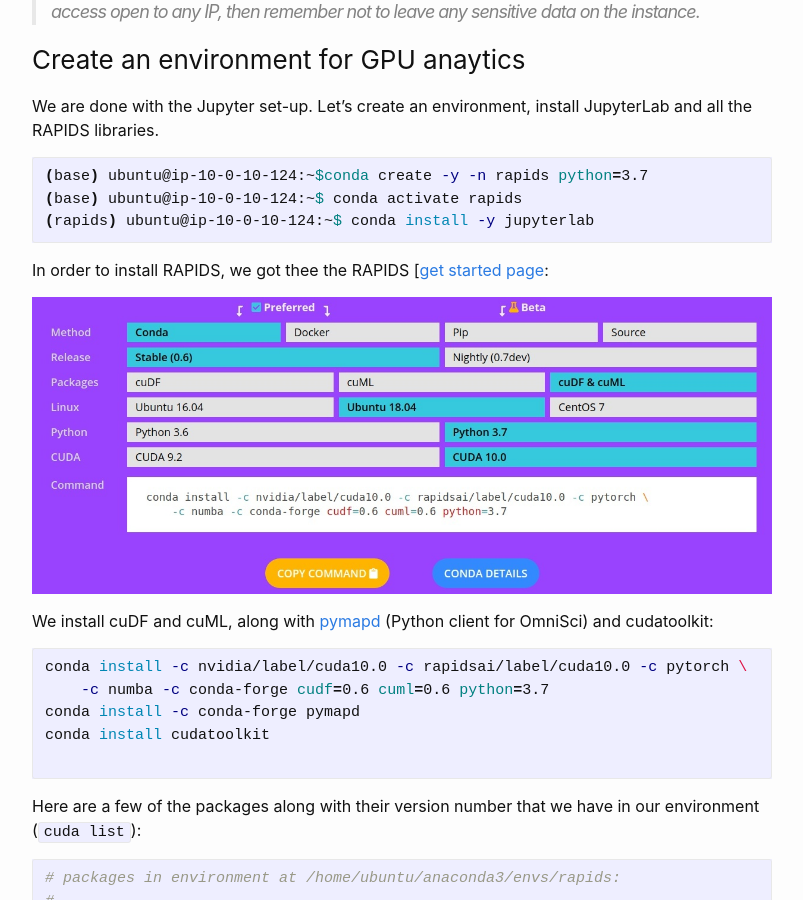
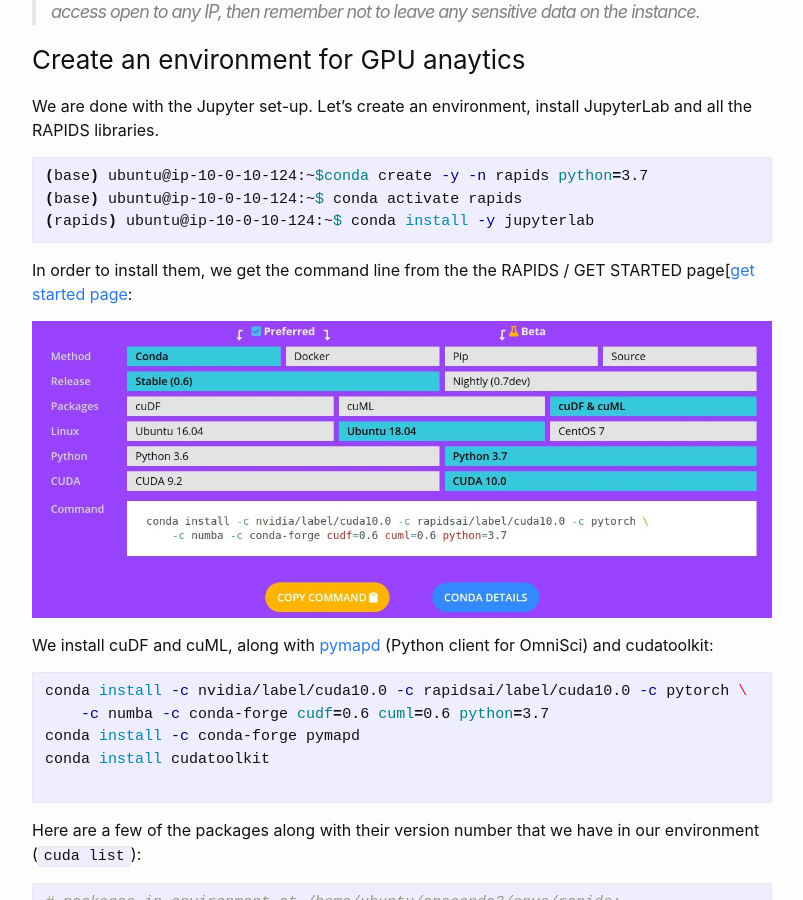
Before and after one commit to aetperf/aetperf.github.io, a Jekyll site: the page built from _posts/2019-05-06-GPU-Analytics-Ep-2,-Load-some-data-from-OmniSci-into-a-GPU-dataframe.md, in a window 1280 px wide and 900 px high, scrolled down 4808 px. Shown: the whole window, without its empty margins (238-1041 px from the left). Built offline with Jekyll 4.4.1, drawn with Linux system fonts in a browser that asks for light colours.

Commit message:
fixed a typo

````diff
--- a/_posts/2019-05-06-GPU-Analytics-Ep-2,-Load-some-data-from-OmniSci-into-a-GPU-dataframe.md
+++ b/_posts/2019-05-06-GPU-Analytics-Ep-2,-Load-some-data-from-OmniSci-into-a-GPU-dataframe.md
@@ -174,7 +174,7 @@
 (rapids) ubuntu@ip-10-0-10-124:~$ conda install -y jupyterlab
 ```
 
-In order to install RAPIDS, we got thee the RAPIDS [[get started page](https://rapids.ai/start.html):
+In order to install them, we get the command line from the the RAPIDS / GET STARTED page[[get started page](https://rapids.ai/start.html):
 
 ![RAPIDS](/img/2019-05-06_01/20190506_rapids01.jpg)
 
````
